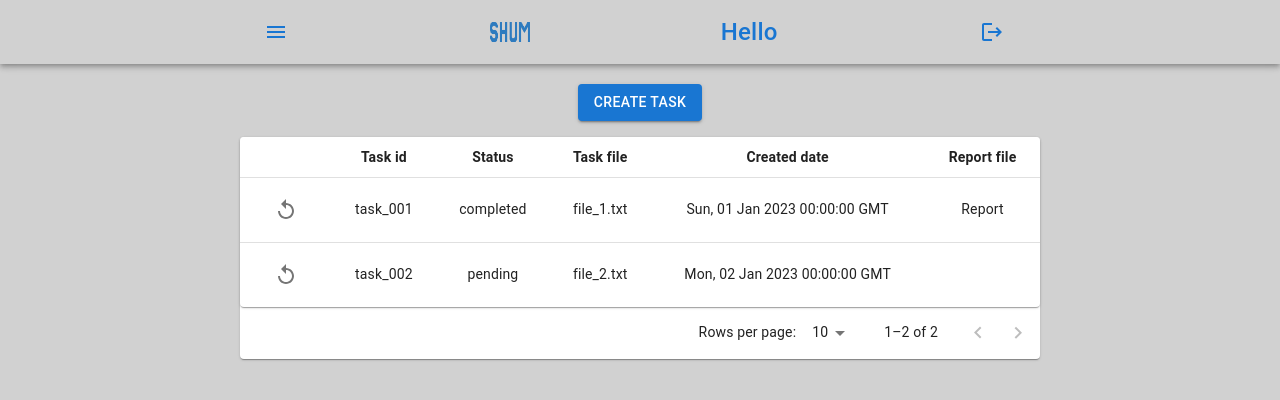
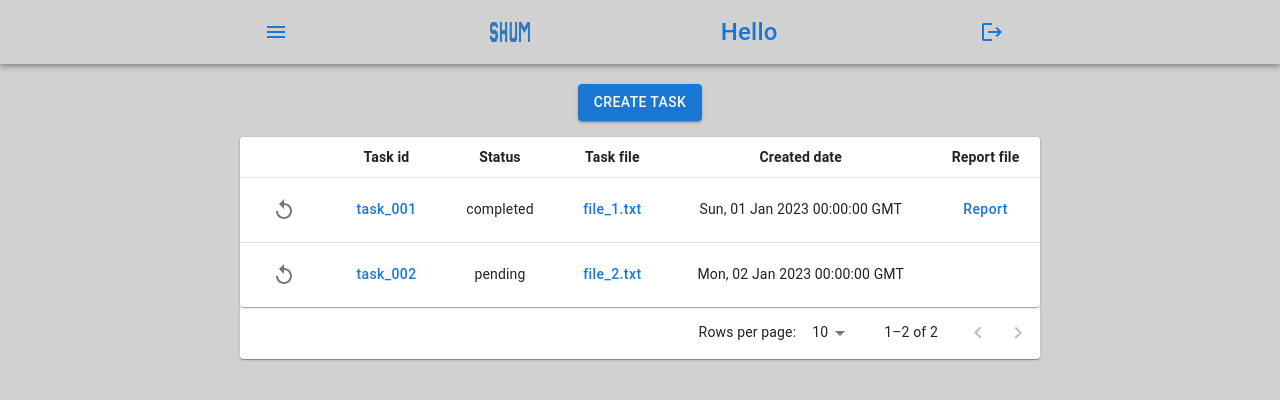
Before and after one commit to primogenitor18/bot_aggregator_frontend, a Next.js app: page /tasks in a window 1280 px wide. Shown: the top 400 px of the page. Built offline with nearby package versions, Linux system fonts and the light colour scheme.

Commit message:
finished tasks & taskInfo components

```diff
--- a/src/app/components/search/taskInfo.tsx
+++ b/src/app/components/search/taskInfo.tsx
@@ -12,9 +12,7 @@ import Box from "@mui/material/Box";
 import Button from "@mui/material/Button";
 import CircularProgress from "@mui/material/CircularProgress";
 import Typography from "@mui/material/Typography";
-import Snackbar, { SnackbarCloseReason } from "@mui/material/Snackbar";
 import IconButton from "@mui/material/IconButton";
-import CloseIcon from "@mui/icons-material/Close";
 import List from "@mui/material/List";
 import ListItem from "@mui/material/ListItem";
 
@@ -30,7 +28,6 @@ interface ReportResponse {
 export function TaskCreate({ onTaskCreated }: { onTaskCreated?: () => void }) {
   const [loading, setLoading] = React.useState<boolean>(false);
   const [file, setFile] = React.useState<File | null>(null);
-  const [taskId, setTaskId] = React.useState<string>("");
 
   const handleFileChange = (e: React.ChangeEvent<HTMLInputElement>) => {
     if (e.target.files && e.target.files[0]) {
@@ -133,15 +130,17 @@ export function TaskCreate({ onTaskCreated }: { onTaskCreated?: () => void }) {
   );
 }
 
-export function TaskReport() {
-  const { id } = useParams();
+interface TaskReportProps {
+  id: number;
+}
 
+export function TaskReport({ id }: TaskReportProps) {
   const [loading, setLoading] = React.useState<boolean>(false);
   const [files, setFiles] = React.useState<string[]>([]);
 
   React.useEffect(() => {
     getReport();
-  }, []);
+  }, [id]);
 
   const getReport = async () => {
     setLoading(true);
@@ -159,7 +158,19 @@ export function TaskReport() {
   return (
     <Box>
       {loading ? (
-        <CircularProgress />
+        <Box
+          sx={{
+            padding: "20px",
+            width: "fit-content",
+            marginLeft: "auto",
+            marginRight: "auto",
+            display: "flex",
+          }}
+        >
+          <CircularProgress />
+        </Box>
+      ) : files.length === 0 ? (
+        <Typography variant="body1">Files not found</Typography>
       ) : (
         <List>
           {files.map((file: string) => (
@@ -178,18 +189,16 @@ export function TaskReport() {
   );
 }
 
-export function TaskInfo() {
-  const { id } = useParams();
-
-  return (
-    <Box>
-      <Box sx={{ display: "flex", padding: "20px" }}>
-        <ArrowBackIcon color="primary" />
-        <Typography variant="h6" color="primary">
-          <Link href="/tasks">Return</Link>
-        </Typography>
-      </Box>
-      {id && id !== "0" ? <TaskReport /> : <TaskCreate />}
-    </Box>
-  );
-}
+// export function TaskInfo() {
+//   return (
+//     <Box>
+//       <Box sx={{ display: "flex", padding: "20px" }}>
+//         <ArrowBackIcon color="primary" />
+//         <Typography variant="h6" color="primary">
+//           <Link href="/tasks">Return</Link>
+//         </Typography>
+//       </Box>
+//       <TaskReport />
+//     </Box>
+//   );
+// }
--- a/src/app/components/search/tasks.tsx
+++ b/src/app/components/search/tasks.tsx
@@ -21,7 +21,7 @@ import ReplayIcon from "@mui/icons-material/Replay";
 import { BaseApi } from "@/app/api/base";
 import { Button, Modal, Tooltip } from "@mui/material";
 
-import { TaskCreate } from "./taskInfo";
+import { TaskCreate, TaskReport } from "./taskInfo";
 
 interface ITask {
   id: number;
@@ -38,33 +38,42 @@ export function Tasks() {
   const [limit, setLimit] = React.useState<number>(10);
   const [offset, setOffset] = React.useState<number>(0);
   const [loading, setLoading] = React.useState<boolean>(false);
+  const [selectedTaskId, setSelectedTaskId] = React.useState<number | null>(
+    null
+  );
+  const [openReportModal, setOpenReportModal] = React.useState(false);
 
   const [openModal, setOpenModal] = React.useState(false);
 
   const handleOpenModal = () => setOpenModal(true);
   const handleCloseModal = () => setOpenModal(false);
 
-  React.useEffect(() => {
-    getTasks();
-  }, [offset]);
+  const handleOpenReportModal = (taskId: number | null) => {
+    setSelectedTaskId(taskId);
+    setOpenReportModal(true);
+  };
+  const handleCloseReportModal = () => {
+    setSelectedTaskId(null);
+    setOpenReportModal(false);
+  };
 
   React.useEffect(() => {
     getTasks();
-  }, [limit]);
+  }, [offset, limit]);
 
   const mockTasks: ITask[] = [
     {
       id: 1,
       task_id: "task_001",
-      filename: "path/to/file_1.txt",
+      filename: "file_1.txt",
       status: "completed",
       created_at: new Date("2023-01-01"),
-      full_report: "path/to/report_1.txt",
+      full_report: "report_1.txt",
     },
     {
       id: 2,
       task_id: "task_002",
-      filename: "path/to/file_2.txt",
+      filename: "file_2.txt",
       status: "pending",
       created_at: new Date("2023-01-02"),
       full_report: "",
@@ -101,7 +110,7 @@ export function Tasks() {
     setLoading(false);
   };
 
-  const restartTask = async (task_id: int) => {
+  const restartTask = async (task_id: number) => {
     setLoading(true);
     const api = new BaseApi(1, "search/search_task/restart");
     let res = await api.post(
@@ -207,34 +216,47 @@ export function Tasks() {
                         </Tooltip>
                       </TableCell>
                       <TableCell align="center">
-                        <Link href={`/tasks/${task.id}`}>{task.task_id}</Link>
+                        <Button
+                          variant="text"
+                          color="primary"
+                          sx={{ textTransform: "none" }}
+                          onClick={() => handleOpenReportModal(task.id)}
+                        >
+                          {task.task_id}
+                        </Button>
                       </TableCell>
                       <TableCell align="center">{task.status}</TableCell>
                       <TableCell align="center">
-                        <a
+                        <Button
+                          variant="text"
+                          color="primary"
+                          component="a"
                           href={`${process.env.NEXT_PUBLIC_BACKEND_URI}/api/${task.filename}`}
                           target="_blank"
+                          sx={{ textTransform: "none" }}
                         >
                           {
                             task.filename.split("/")[
                               task.filename.split("/").length - 1
                             ]
                           }
-                        </a>
+                        </Button>
                       </TableCell>
                       <TableCell align="center">
                         {task.created_at.toUTCString()}
                       </TableCell>
                       <TableCell align="center">
-                        {task.full_report ? (
-                          <a
+                        {task.full_report && (
+                          <Button
+                            variant="text"
+                            color="primary"
+                            component="a"
                             href={`${process.env.NEXT_PUBLIC_BACKEND_URI}/api/${task.full_report}`}
                             target="_blank"
+                            sx={{ textTransform: "none" }}
                           >
                             Report
-                          </a>
-                        ) : (
-                          <></>
+                          </Button>
                         )}
                       </TableCell>
                     </TableRow>
@@ -260,6 +282,23 @@ export function Tasks() {
           </Paper>
         </>
       )}
+      <Modal open={openReportModal} onClose={handleCloseReportModal}>
+        <Box
+          sx={{
+            position: "absolute",
+            top: "50%",
+            left: "50%",
+            transform: "translate(-50%, -50%)",
+            width: 600,
+            bgcolor: "background.paper",
+            borderRadius: "8px",
+            boxShadow: 24,
+            p: 4,
+          }}
+        >
+          {selectedTaskId && <TaskReport id={selectedTaskId} />}
+        </Box>
+      </Modal>
     </Box>
   );
 }
--- a/src/app/tasks/[id]/page.tsx
+++ /dev/null
@@ -1,5 +0,0 @@
-import { TaskInfo } from "@/app/components/search/taskInfo"
-
-export default function TaskPage() {
-	return <TaskInfo />
-}
```
